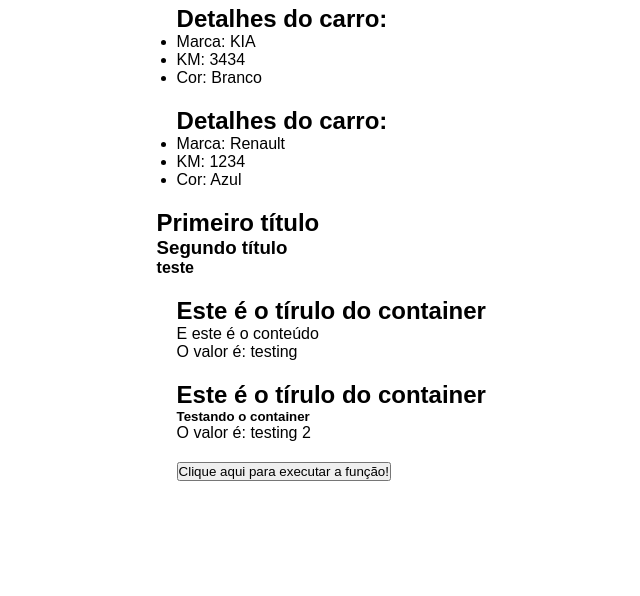
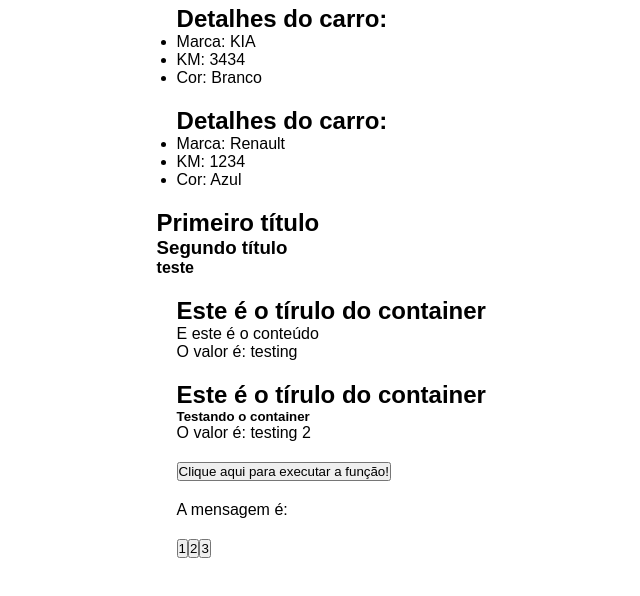
Before and after one commit to danniel-rodrigues/learn-react, a React (Vite) app in the folder avancando_em_react/: page / in a window 1280 px wide. Shown: the part 2118-2714 px from the top of the page, without its empty margins (39-679 px from the left). Built offline with nearby package versions, Linux system fonts and the light colour scheme.

Commit message:
aula sobre state lift finalizada

```diff
--- a/avancando_em_react/src/App.jsx
+++ b/avancando_em_react/src/App.jsx
@@ -1,3 +1,4 @@
+import { useState } from "react";
 import "./App.css";
 
 import GoldenGate from "./assets/golden-gate.jpg";
@@ -9,6 +10,8 @@
 import ListRender from "./components/ListRender";
 import ManageData from "./components/ManageData";
 import ShowUserName from "./components/ShowUserName";
+import Message from "./components/Message";
+import ChangeMessageState from "./components/ChangeMessageState";
 
 function App() {
   const name = "Alessandra";
@@ -22,6 +25,12 @@
   function showMessage() {
     console.log("Evento do componente pai!");
   }
+
+  const [message, setMessage] = useState("");
+
+  const handleMessage = (msg) => {
+    setMessage(msg);
+  };
 
   return (
     <div className="App">
@@ -66,6 +75,10 @@
 
       {/* Executar função */}
       <ExecuteFunction myFunction={showMessage} />
+
+      {/* State lift */}
+      <Message msg={message} />
+      <ChangeMessageState handleMessage={handleMessage} />
     </div>
   );
 }
--- /dev/null
+++ b/avancando_em_react/src/components/ChangeMessageState.jsx
@@ -0,0 +1,13 @@
+const ChangeMessageState = ({ handleMessage }) => {
+  const messages = ["Oi", "Olá", "Oi, tudo bem?"];
+
+  return (
+    <div>
+      <button onClick={() => handleMessage(messages[0])}>1</button>
+      <button onClick={() => handleMessage(messages[1])}>2</button>
+      <button onClick={() => handleMessage(messages[2])}>3</button>
+    </div>
+  );
+};
+
+export default ChangeMessageState;
--- /dev/null
+++ b/avancando_em_react/src/components/Message.jsx
@@ -0,0 +1,5 @@
+const Message = ({ msg }) => {
+  return <div>A mensagem é: {msg}</div>;
+};
+
+export default Message;
```
